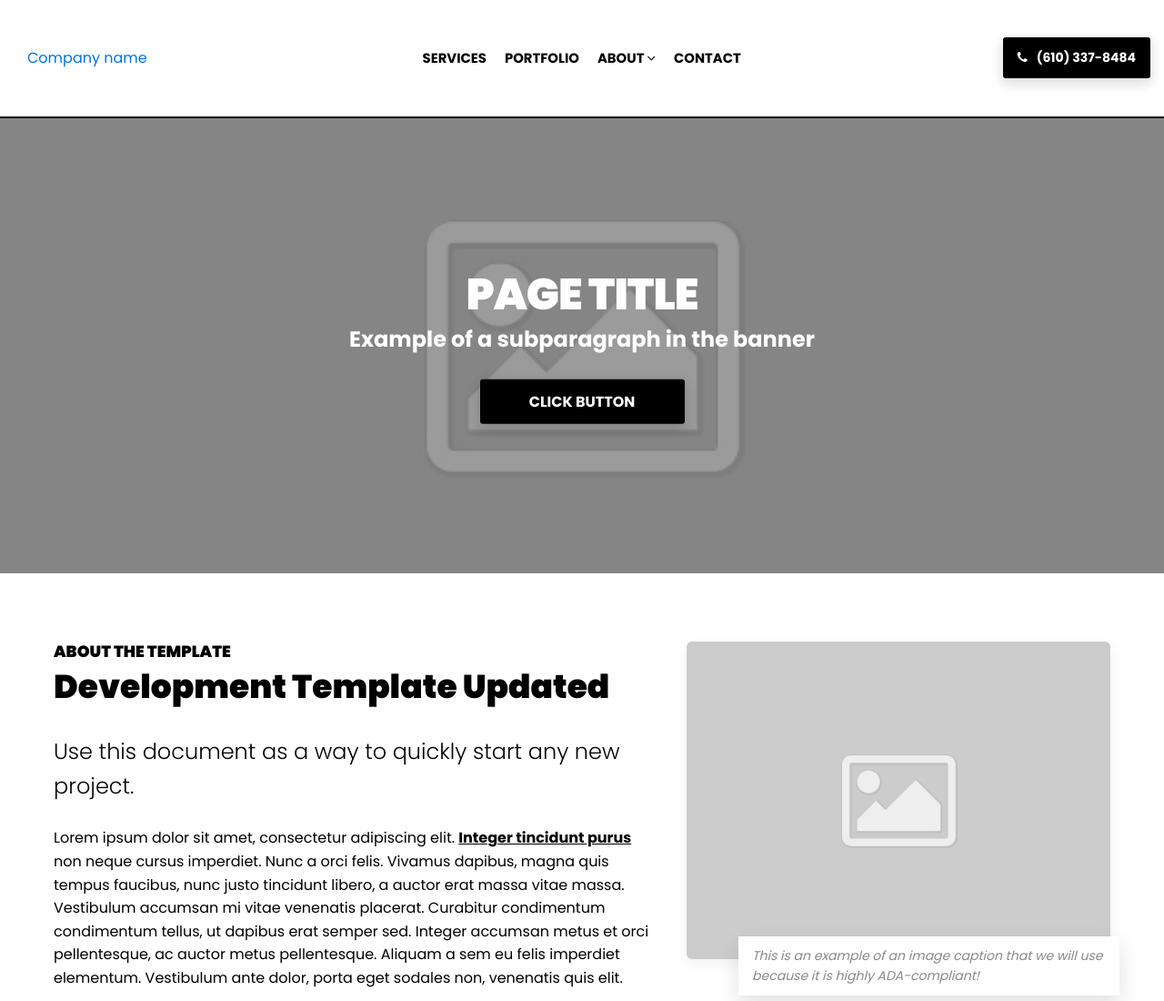
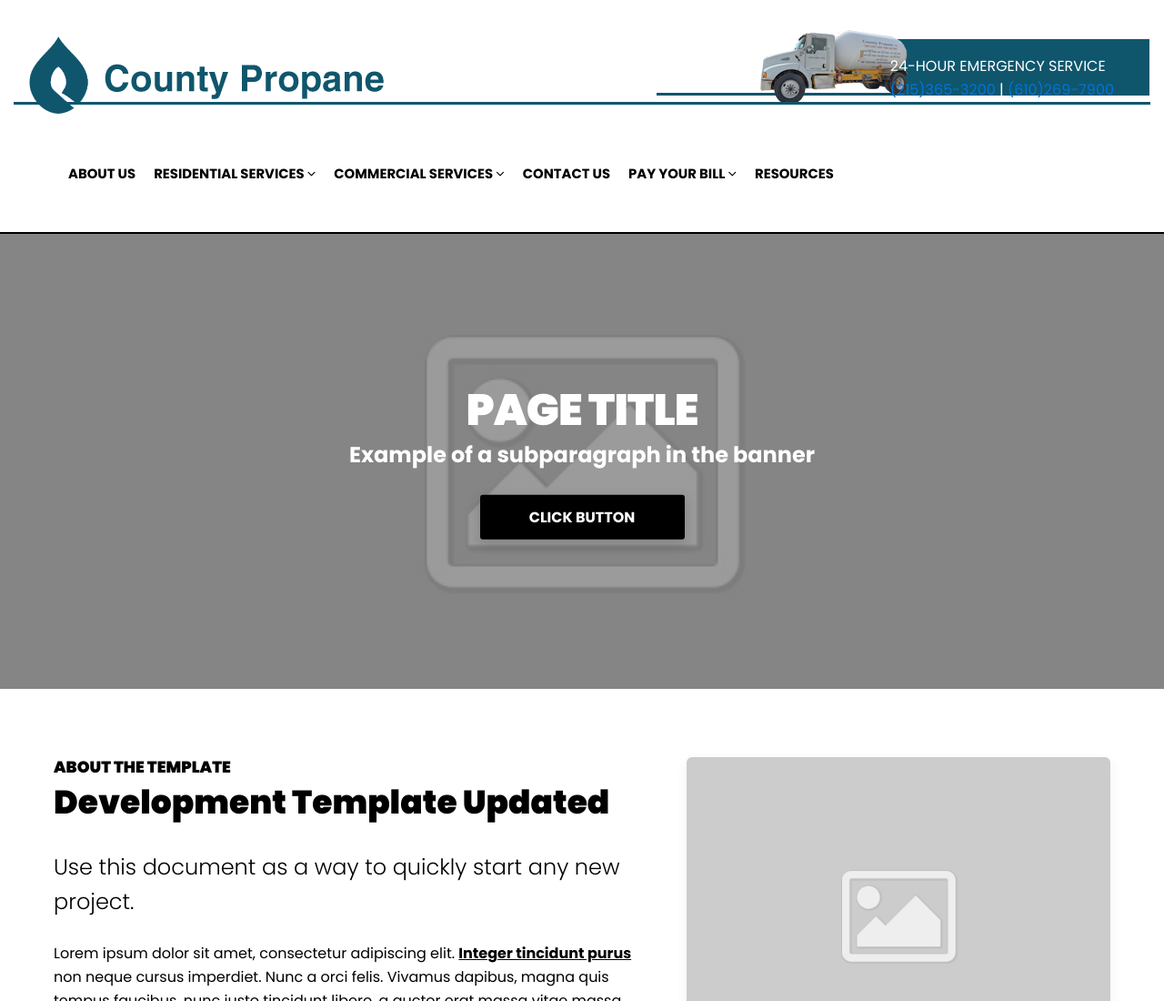
Before and after one commit to katya-allengoel/county-propane-responsive, a website: page app/index.html in a window 1280 px wide. Shown: the top 1100 px of the page at 91% size. Drawn offline with nearby package versions, Linux system fonts and the light colour scheme.

Commit message:
started navigation

```diff
--- a/app/assets/styles/3-layout/_navbar.css
+++ b/app/assets/styles/3-layout/_navbar.css
@@ -5,6 +5,7 @@
     align-items:center;
     justify-content:space-between;
     border-bottom:2px solid #000;
+    flex-wrap: wrap;
 
     @mixin atMedium {
         padding:15px;
@@ -15,13 +16,58 @@
         display: block;
     }
 
-    &__right {
+    &__top{
+        width: 100%;
+        position: relative;
+
+         &__right {
         display:none;
 
         @mixin atMedium {
             display:block;
+            float:right;
+        }
+
+            &__message{
+                position: absolute;
+                top: 45px;
+                right: 40px;
+                text-transform: uppercase;
+
+                & span {
+                    display: block;
+                    color: #ffffff;
+                }
+
+            }
+
+        }
+
+        &__left {
+            display:none;
+
+            @mixin atMedium {
+                display:block;
+                float: left;
+            }
+        }
+
+        &:after{
+            content: '';
+            width: 100%;
+            height: 3px;
+            background-color: #0f566d;
+            display: block;
+            position: absolute;
+            bottom:27px;
+
         }
     }
+
+
+
+
+
 
     &__nav {
         position: fixed;
--- a/app/index.html
+++ b/app/index.html
@@ -41,9 +41,24 @@
 	<!-- COMMENT
 	================================================== -->
 	<div class="navbar">
-		<div class="navbar__left">
-			<a class="navbar__logo">Company name</a>
+
+		<div class="navbar__top">
+			<div class="navbar__top__left">
+				<a class="navbar__logo"><img src="assets/images/logo.png" alt=""></a>
+			</div>
+			<div class="navbar__top__right">
+				<img src="assets/images/header_right_bg.png" alt="">
+				<div class="navbar__top__right__message">
+					<span>24-hour emergency service</span>
+					<span><a href="tel:+12153653200">(215)365-3200</a> | <a href="tel:+12697900">(610)269-7900</a></span>
+				</div>
+			</div>
+
 		</div>
+
+
+
+
 		<div class="navbar__mobile-buttons">
 			<button class="navbar__phone-icon">
 				<i class="fa fa-phone"></i>
@@ -58,10 +73,10 @@
 		</div>
 		<nav class="navbar__nav">
 			<ul class="nav main-nav">
-				<li class="nav__item"><a href="#" class="nav__link">Services</a></li>
-				<li class="nav__item"><a href="#" class="nav__link">Portfolio</a></li>
+				<li class="nav__item"><a href="#" class="nav__link">About Us</a></li>
+
 				<li class="nav__item dropdown">
-					<a href="#" class="nav__link dropdown__toggle" role="button">About
+					<a href="#" class="nav__link dropdown__toggle" role="button">Residential Services
 						<i class="fa fa-angle-down dropdown__toggle-icon"></i>
 					</a>
 					<ul class="dropdown__nav">
@@ -70,12 +85,31 @@
 						<li class="dropdown__item"><a href="#" class="dropdown__link">Dropdown Link #1</a></li>
 					</ul>
 				</li>
-				<li class="nav__item"><a href="#" class="nav__link">Contact</a></li>
+				<li class="nav__item dropdown">
+					<a href="#" class="nav__link dropdown__toggle" role="button">Commercial Services
+						<i class="fa fa-angle-down dropdown__toggle-icon"></i>
+					</a>
+					<ul class="dropdown__nav">
+						<li class="dropdown__item"><a href="#" class="dropdown__link">Dropdown Link #1</a></li>
+						<li class="dropdown__item"><a href="#" class="dropdown__link">Dropdown Link #1</a></li>
+						<li class="dropdown__item"><a href="#" class="dropdown__link">Dropdown Link #1</a></li>
+					</ul>
+				</li>
+				<li class="nav__item"><a href="#" class="nav__link">Contact Us</a></li>
+				<li class="nav__item dropdown">
+					<a href="#" class="nav__link dropdown__toggle" role="button">Pay Your Bill
+						<i class="fa fa-angle-down dropdown__toggle-icon"></i>
+					</a>
+					<ul class="dropdown__nav">
+						<li class="dropdown__item"><a href="#" class="dropdown__link">Dropdown Link #1</a></li>
+						<li class="dropdown__item"><a href="#" class="dropdown__link">Dropdown Link #1</a></li>
+						<li class="dropdown__item"><a href="#" class="dropdown__link">Dropdown Link #1</a></li>
+					</ul>
+				</li>
+				<li class="nav__item"><a href="#" class="nav__link">Resources</a></li>
 			</ul>
 		</nav>
-		<div class="navbar__right">
-			<a class="btn btn--primary btn--small btn--icon-left btn--no-min-width" href="#"><i class="fa fa-phone"></i>(610) 337-8484</a>
-		</div>
+
 	</div><!--/comment -->
 
 	<div class="banner">
--- a/app/temp/styles/styles.css
+++ b/app/temp/styles/styles.css
@@ -2338,6 +2338,8 @@ p {
         -ms-flex-pack:justify;
             justify-content:space-between;
     border-bottom:2px solid #000;
+    -ms-flex-wrap: wrap;
+        flex-wrap: wrap;
 
 }
 
@@ -2354,16 +2356,60 @@ p {
         display: block;
     }
 
-.navbar__right {
+.navbar__top{
+        width: 100%;
+        position: relative;
+    }
+
+.navbar__top__right {
         display:none;
-    }
+
+        }
 
 @media (min-width:768px) {
 
-.navbar__right {
-            display:block
-    }
-    }
+.navbar__top__right {
+            display:block;
+            float:right
+
+        }
+    }
+
+.navbar__top__right__message{
+                position: absolute;
+                top: 45px;
+                right: 40px;
+                text-transform: uppercase;
+
+            }
+
+.navbar__top__right__message span {
+                    display: block;
+                    color: #ffffff;
+                }
+
+.navbar__top__left {
+            display:none;
+        }
+
+@media (min-width:768px) {
+
+.navbar__top__left {
+                display:block;
+                float: left
+        }
+    }
+
+.navbar__top:after{
+            content: '';
+            width: 100%;
+            height: 3px;
+            background-color: #0f566d;
+            display: block;
+            position: absolute;
+            bottom:27px;
+
+        }
 
 .navbar__nav {
         position: fixed;
```
Also changed, not shown: app/assets/images/header_right_bg.png (added), app/assets/images/logo.png (added).
